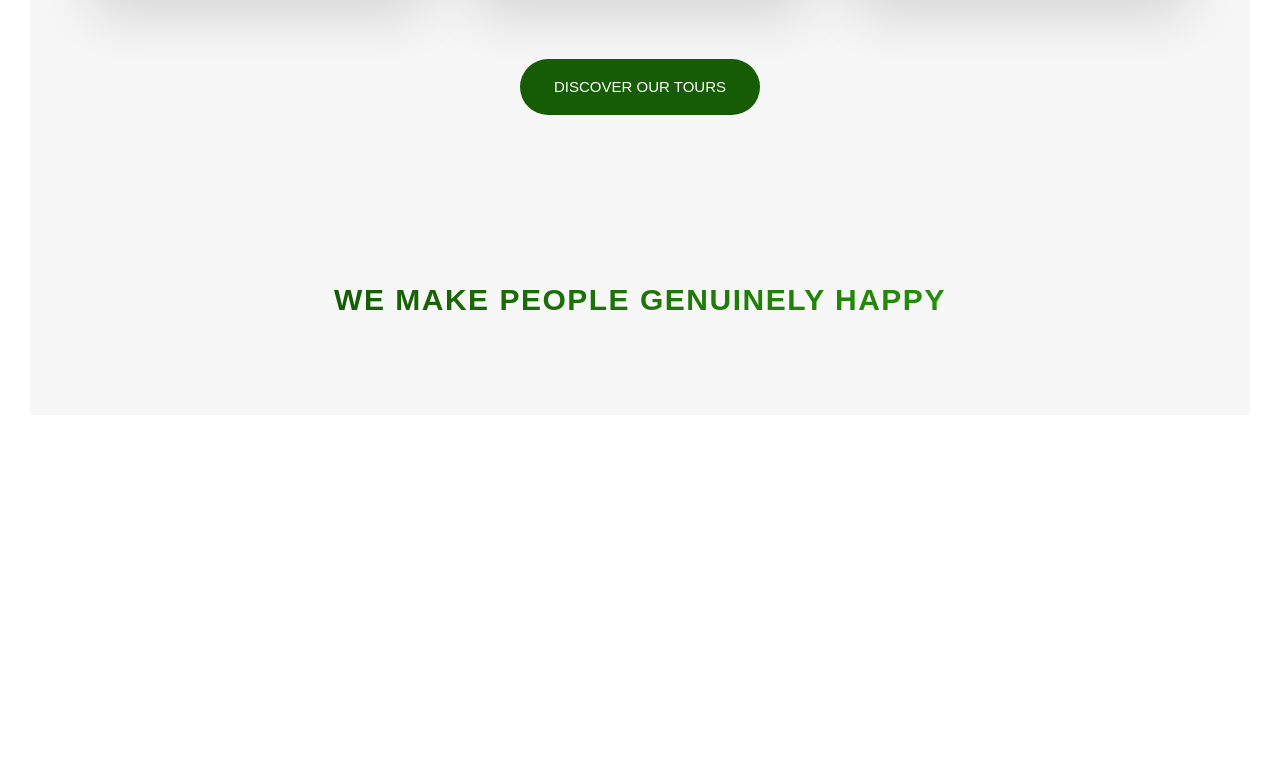
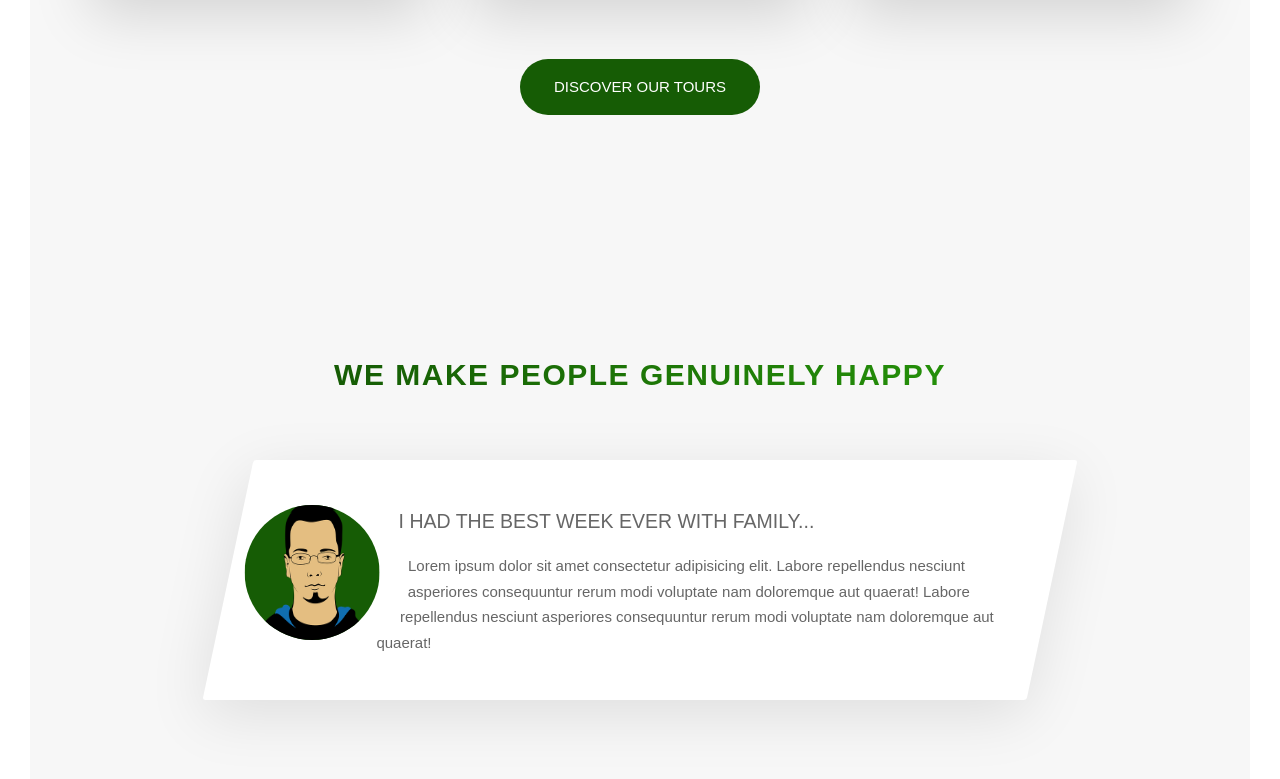
Before and after one commit to prince601/natours, a website: page index.html in a window 1280 px wide. Shown: the part 2805-3584 px from the top of the page. Before the commit the page ends 3250 px from the top, so only its background shows below. Drawn offline with Linux system fonts and the light colour scheme.

Commit message:
add new img and some css changes

```diff
--- a/index.html
+++ b/index.html
@@ -224,7 +224,23 @@
 
             <div class="row">
               <div class="story">
+                <figure class="story__shape">
+                  <img src="img/test2.png" alt="avatar of a person" class="story__img">
+                  <figcaption class="story__caption">
+                    Vulskurd shadow
+                  </figcaption>
+                </figure>
 
+                <div class="story__text">
+                  <h3 class="heading-tertiary u-margin-bottom-small">
+                    I had the best week ever with family...
+                  </h3>
+
+                  <p>
+                    Lorem ipsum dolor sit amet consectetur adipisicing elit. Labore repellendus nesciunt asperiores consequuntur rerum modi voluptate nam doloremque aut quaerat!
+                    Labore repellendus nesciunt asperiores consequuntur rerum modi voluptate nam doloremque aut quaerat!
+                  </p>
+                </div>
               </div>
             </div>
         </section>
--- a/package.json
+++ b/package.json
@@ -13,6 +13,6 @@
   "author": "Prince kab",
   "license": "MIT",
   "devDependencies": {
-    "node-sass": "^4.11.0"
+    "node-sass": "^4.12.0"
   }
 }
--- a/scss/components/_story.scss
+++ b/scss/components/_story.scss
@@ -0,0 +1,61 @@
+.story {
+  width: 75%;
+  margin: 0 auto;
+  background: $color-white;
+  box-shadow: 0 1rem 4rem rgba($color-black, .1);
+  border-radius: 3px;
+  padding: 3rem;
+  transform: skewX(-12deg);
+
+  &__shape {
+    height: 9rem;
+    width: 9rem;
+    float: left;
+    background: $color-tertiary-dark;
+    -webkit-shape-outside: circle(50% at 50% 50%);
+    shape-outside: circle(50% at 50% 50%);
+    -webkit-clip-path: circle(50% at 50% 50%);
+    clip-path: circle(50% at 50% 50%);
+    transform: translateX(-2rem) skew(12deg);
+    position: relative;
+
+
+  }
+
+  &__img {
+    height: 100%;
+    width: 100%;
+    transform: scale(1.05);
+    transition: all .4s;
+  }
+
+  &__text {
+    transform: skew(12deg);
+  }
+
+  &__caption {
+    position: absolute;
+    top:50%;
+    left: 50%;
+    transform: translate(-50%, 20%);
+    color: $color-white;
+    text-transform: uppercase;
+    font-size: 1rem;
+    font-weight: bolder;
+    opacity: 0;
+    transition: all .4s;
+    backface-visibility: hidden;
+    // text-align: center;
+  }
+
+  &:hover &__caption {
+    opacity: 1;
+    transform: translate(-50%, -50%);
+    // transform: translateY(-50%);
+  }
+
+  &:hover &__img {
+    transform: scale(0.9);
+    filter: blur(2px);
+  }
+}
--- a/scss/pages/_home.scss
+++ b/scss/pages/_home.scss
@@ -26,7 +26,7 @@
 }
 
 .section-stories {
-  padding: 2rem;
+  padding: 7rem 0;
   background-color: $color-grey-light-1;
   margin-top: -12vh;
 }
```
Also changed, not shown: README.md, css/main.css, img/test1.png (added), img/test2.png (added), 1 other file.
